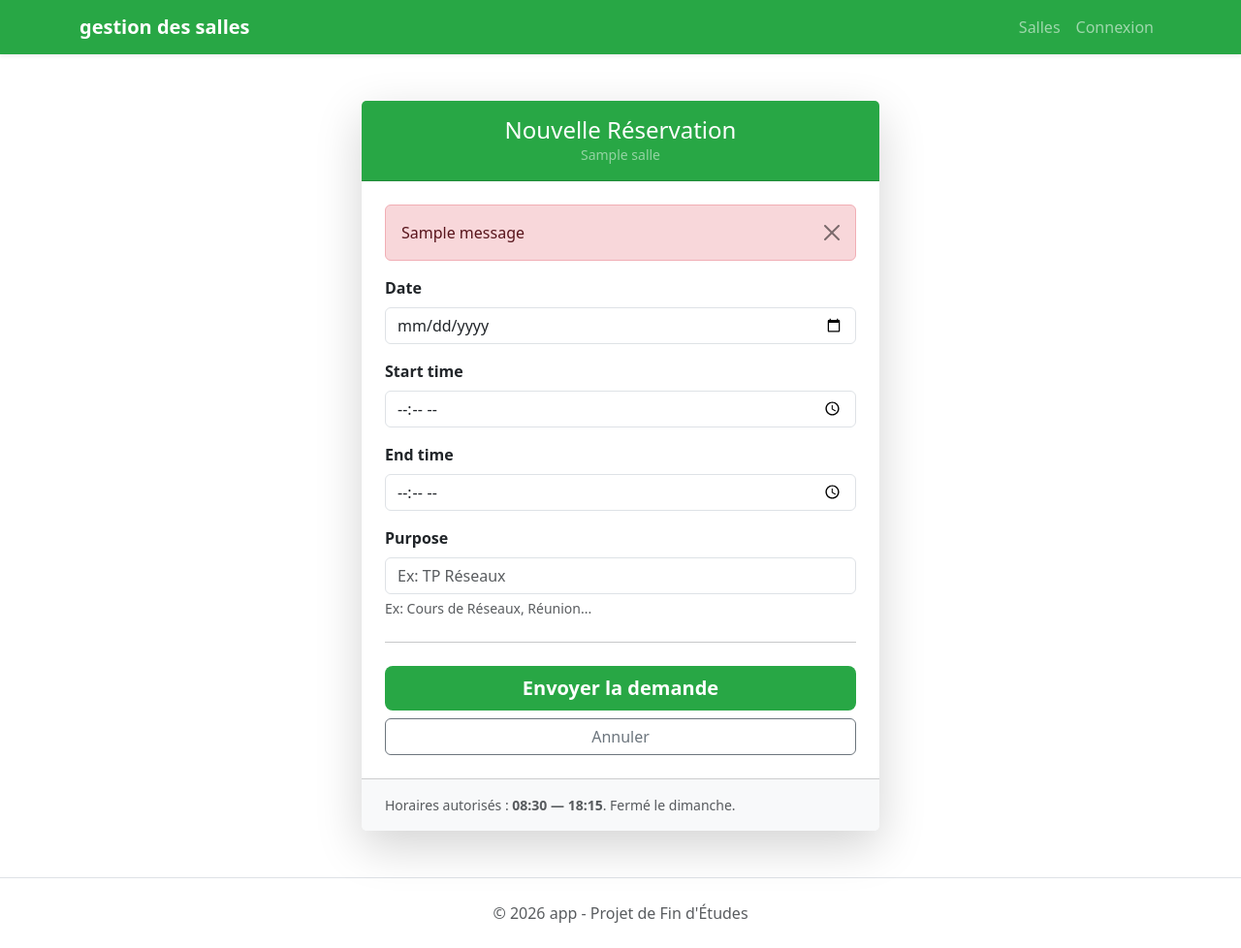
After one commit to ghostkid-shilaaba/pfa, a Django app: template gest_res_salles/templates/reservations/booking_form.html in a window 1280 px wide. The commit adds this page. Shown: the whole page at 97% size. Run offline with Django 5.2, Linux system fonts and the light colour scheme; the template is opened without the code that fills it: values that come from a table or form of the project are taken from there, others are empty; tables that the repository leaves empty hold one stand-in row (values such as "Sample post"); one stand-in notice (Sample message) is shown.

Commit message:
more modifications + background logic

```diff
--- a/gest_res_salles/bone/settings.py
+++ b/gest_res_salles/bone/settings.py
@@ -132,3 +132,5 @@
 STATICFILES_DIRS = [
     BASE_DIR / 'static',
 ]
+LOGIN_REDIRECT_URL = 'rooms:room_list'
+LOGOUT_REDIRECT_URL = 'login'
--- /dev/null
+++ b/gest_res_salles/reservations/forms.py
@@ -0,0 +1,13 @@
+from django import forms
+from .models import Reservation
+
+class ReservationForm(forms.ModelForm):
+    class Meta:
+        model = Reservation
+        fields = ['date', 'start_time', 'end_time', 'purpose']
+        widgets = {
+            'date': forms.DateInput(attrs={'type': 'date', 'class': 'form-control'}),
+            'start_time': forms.TimeInput(attrs={'type': 'time', 'class': 'form-control', 'min': '08:30', 'max': '18:15'}),
+            'end_time': forms.TimeInput(attrs={'type': 'time', 'class': 'form-control', 'min': '08:30', 'max': '18:15'}),
+            'purpose': forms.TextInput(attrs={'class': 'form-control', 'placeholder': 'Ex: TP Réseaux'}),
+        }
--- a/gest_res_salles/reservations/urls.py
+++ b/gest_res_salles/reservations/urls.py
@@ -1,10 +1,10 @@
-
 from django.urls import path
 from . import views
 
 app_name = 'reservations'
 
 urlpatterns = [
-    # Si tu n'as pas encore créé la vue, crée une fonction vide dans views.py
-    path('book/<int:room_id>/', views.make_reservation, name='book_room'),
+    path('book/<int:room_id>/', views.make_reservation, name='make_reservation'),
+    path('dashboard/', views.admin_dashboard, name='admin_dashboard'),
+    path('update/<int:res_id>/<str:new_status>/', views.update_status, name='update_status'),
 ]
--- a/gest_res_salles/templates/base.html
+++ b/gest_res_salles/templates/base.html
@@ -4,7 +4,7 @@
 <head>
     <meta charset="UTF-8">
     <meta name="viewport" content="width=device-width, initial-scale=1.0">
-    <title>{% block title %}TrackWatch{% endblock %}</title>
+    <title>{% block title %}Gestion des salles{% endblock %}</title>
     <link href="https://cdn.jsdelivr.net/npm/bootstrap@5.3.0/dist/css/bootstrap.min.css" rel="stylesheet">
     <style>
         :root { --main-green: #198754; --light-green: #e9f7ef; }
@@ -19,7 +19,7 @@
 
     <nav class="navbar navbar-expand-lg navbar-dark bg-green shadow-sm">
         <div class="container">
-            <a class="navbar-brand fw-bold" href="/">TrackWatch</a>
+            <a class="navbar-brand fw-bold" href="/">gestion des salles</a>
             <div class="collapse navbar-collapse">
                 <ul class="navbar-nav ms-auto">
                     <li class="nav-item"><a class="nav-link" href="{% url 'rooms:room_list' %}">Salles</a></li>
@@ -30,6 +30,13 @@
                             <a class="nav-link" href="#">Mes Réservations</a>
                             </li>
                             {% endif %}
+                            {% if user.role == 'ADMIN' %}
+    <li class="nav-item">
+        <a class="nav-link" href="{% url 'reservations:admin_dashboard' %}">
+            Gérer les Demandes
+        </a>
+    </li>
+{% endif %}
                         <li class="nav-item">
                             <form action="{% url 'logout' %}" method="post" class="d-inline">
                                 {% csrf_token %}
--- a/gest_res_salles/templates/registration/password_change_done.html
+++ b/gest_res_salles/templates/registration/password_change_done.html
@@ -16,7 +16,7 @@
             <h2 class="fw-bold">Mot de passe modifié !</h2>
             <p class="text-muted">Votre sécurité a été mise à jour avec succès.</p>
             <hr>
-            <a href="{% url 'admin:index' %}" class="btn btn-outline-success mt-3">Aller au tableau de bord</a>
+            <a href="{% url 'rooms:room_list' %}" class="btn btn-outline-success mt-3">Aller au tableau de bord</a>
         </div>
     </div>
 </body>
--- /dev/null
+++ b/gest_res_salles/templates/reservations/booking_form.html
@@ -0,0 +1,81 @@
+{% extends 'base.html' %}
+
+{% block title %}Réserver une salle{% endblock %}
+
+{% block content %}
+<div class="container mt-5">
+    <div class="row justify-content-center">
+        <div class="col-md-6">
+            <div class="card shadow-lg border-0">
+                <div class="card-header bg-green text-white py-3">
+                    <h4 class="mb-0 text-center"><i class="bi bi-calendar-check"></i> Nouvelle Réservation</h4>
+                    <p class="small mb-0 text-center text-white-50">{{ room.name }}</p>
+                </div>
+
+                <div class="card-body p-4">
+                    {% if messages %}
+                        {% for message in messages %}
+                            <div class="alert alert-danger alert-dismissible fade show" role="alert">
+                                {{ message }}
+                                <button type="button" class="btn-close" data-bs-dismiss="alert" aria-label="Close"></button>
+                            </div>
+                        {% endfor %}
+                    {% endif %}
+
+                    <form method="POST">
+                        {% csrf_token %}
+
+                        {% for field in form %}
+                            <div class="mb-3">
+                                <label class="form-label fw-bold text-dark">{{ field.label }}</label>
+                                {{ field }}
+                                {% if field.errors %}
+                                    <div class="text-danger small mt-1">
+                                        {{ field.errors|striptags }}
+                                    </div>
+                                {% endif %}
+                                {% if field.help_text %}
+                                    <div class="form-text">{{ field.help_text }}</div>
+                                {% endif %}
+                            </div>
+                        {% endfor %}
+
+                        <hr class="my-4">
+
+                        <div class="d-grid gap-2">
+                            <button type="submit" class="btn btn-green btn-lg fw-bold">
+                                Envoyer la demande
+                            </button>
+                            <a href="{% url 'rooms:room_list' %}" class="btn btn-outline-secondary">
+                                Annuler
+                            </a>
+                        </div>
+                    </form>
+                </div>
+
+                <div class="card-footer bg-light p-3">
+                    <div class="d-flex align-items-center text-muted small">
+                        <i class="bi bi-info-circle me-2"></i>
+                        <span>Horaires autorisés : <strong>08:30 — 18:15</strong>. Fermé le dimanche.</span>
+                    </div>
+                </div>
+            </div>
+        </div>
+    </div>
+</div>
+
+<style>
+    /* Rappel de tes couleurs pour le bouton et le header */
+    .bg-green { background-color: #28a745 !important; }
+    .btn-green {
+        background-color: #28a745;
+        color: white;
+        border: none;
+    }
+    .btn-green:hover {
+        background-color: #218838;
+        color: white;
+    }
+    .text-green { color: #28a745; }
+</style>
+{% endblock %}
--- a/gest_res_salles/templates/salles/room_detail.html
+++ b/gest_res_salles/templates/salles/room_detail.html
@@ -1,6 +1,6 @@
 {% extends 'base.html' %}
 
-{% block title %}{{ room.name }} - TrackWatch{% endblock %}
+{% block title %}{{ room.name }} - Gestion des salles{% endblock %}
 
 {% block content %}
 <nav aria-label="breadcrumb">
--- a/gest_res_salles/templates/salles/room_list.html
+++ b/gest_res_salles/templates/salles/room_list.html
@@ -1,6 +1,6 @@
 {% extends 'base.html' %}
 
-{% block title %}Liste des Salles - TrackWatch{% endblock %}
+{% block title %}Liste des Salles {% endblock %}
 
 {% block content %}
 <div class="d-flex justify-content-between align-items-center mb-4">
--- a/gest_res_salles/users/views.py
+++ b/gest_res_salles/users/views.py
@@ -3,7 +3,7 @@
 from django.urls import reverse_lazy
 
 class MyPasswordChangeView(PasswordChangeView):
-    success_url = reverse_lazy('admin:index')
+    success_url = reverse_lazy('rooms:room_list')
 
     def form_valid(self, form):
         user = form.save()
```
Also changed, not shown: gest_res_salles/reservations/views.py (+87 -24 lines), gest_res_salles/templates/reservations/admin_dashboard.html (added, +69 -0 lines), gest_res_salles/reservations/migrations/0001_initial.py (added).
